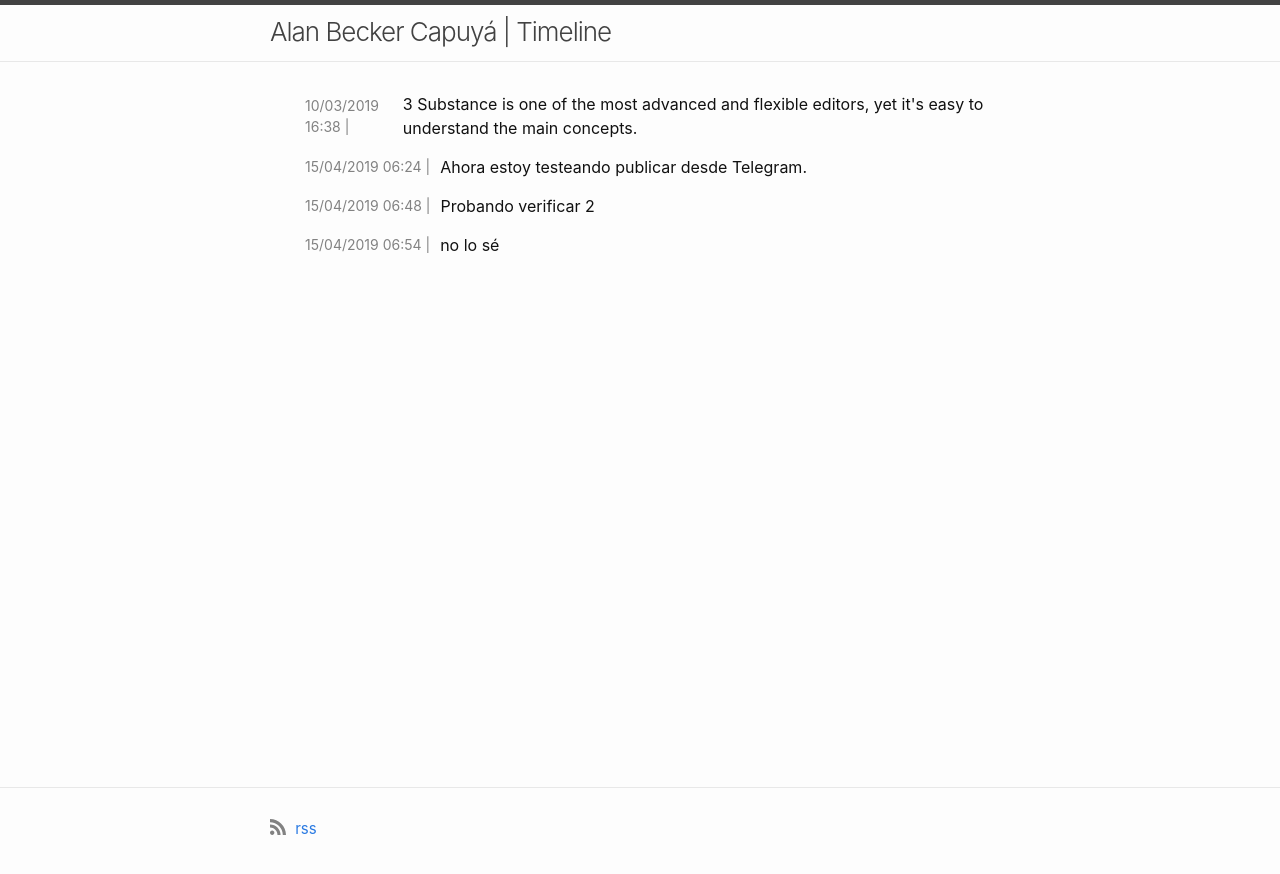
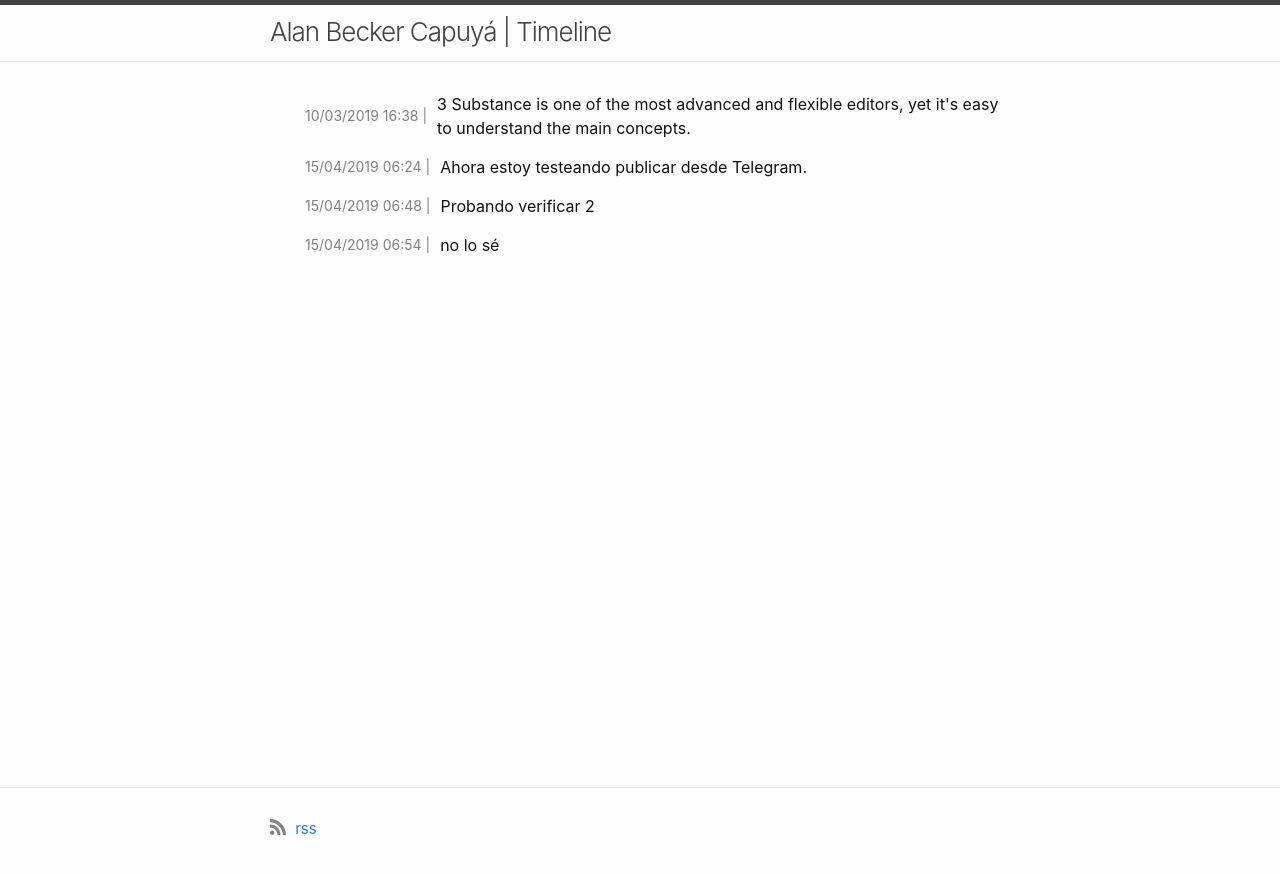
Before and after one commit to alandooz/timeline, a Jekyll site: the page built from index.md, in a window 1280 px wide. Shown: the top 874 px of the page. Built offline with Jekyll 4.4.1, drawn with Linux system fonts in a browser that asks for light colours.

Commit message:
Adding stilying

```diff
--- a/_sass/minima/_layout.scss
+++ b/_sass/minima/_layout.scss
@@ -210,7 +210,7 @@
 
 .post-meta {
   font-size: $small-font-size;
-  display: block;
+  white-space: nowrap;
   color: $grey-color;
 }
 
```
